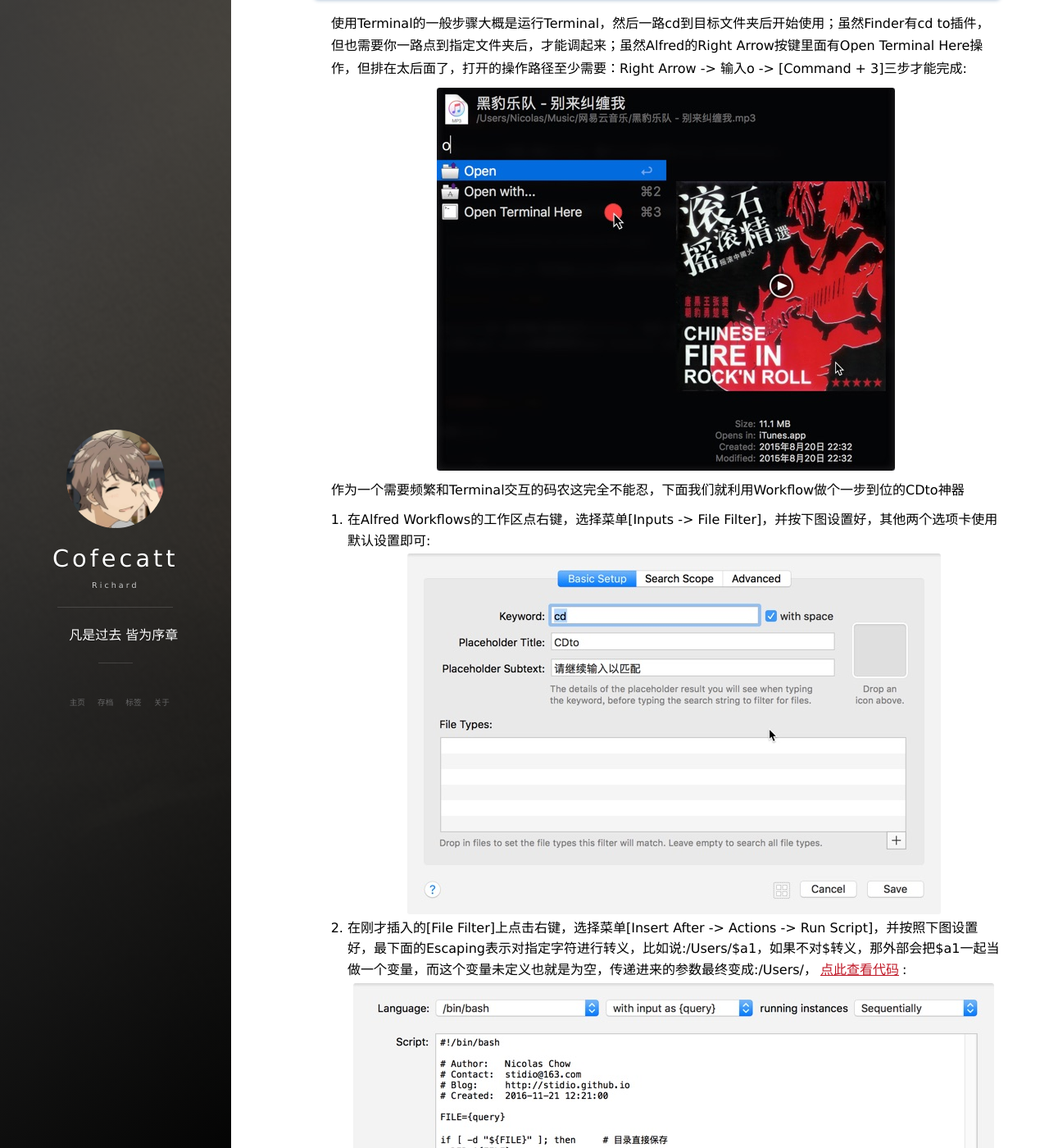
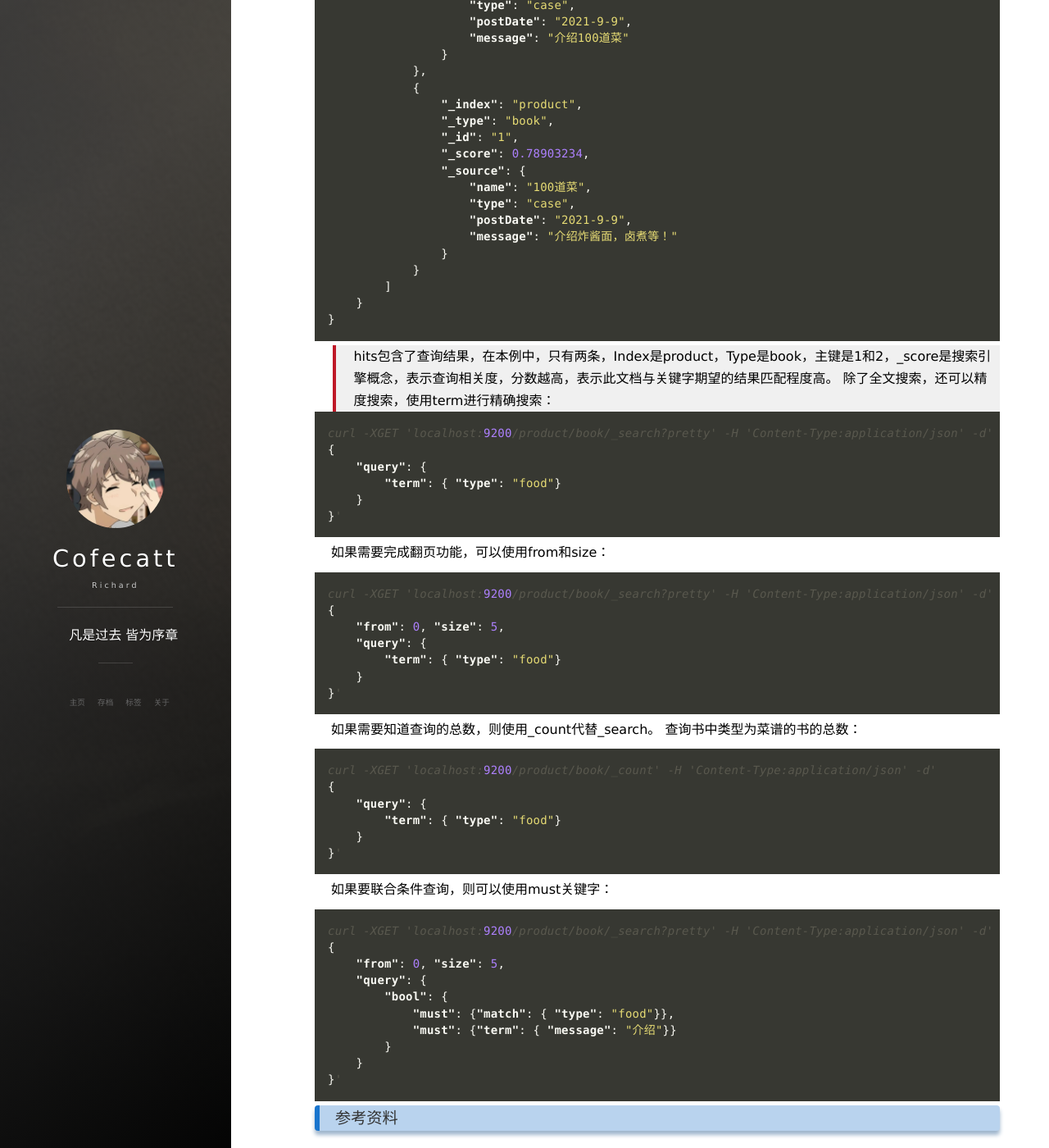
Before and after one commit to cofecatt/cofecatt.github.io, a Jekyll site: the page built from _posts/2021-9-9-elasticsearch.md, in a window 1280 px wide and 1400 px high, scrolled down 5375 px. Shown: the whole window at 82% size. Built offline with Jekyll 4.4.1, drawn with Linux system fonts in a browser that asks for light colours; nearby versions of some CDN libraries; comment, search, counter and statistics services are not loaded; some of the changed text lies outside the part shown.

Commit message:
Update 2021-9-9-elasticsearch.md

````diff
--- a/_posts/2021-9-9-elasticsearch.md
+++ b/_posts/2021-9-9-elasticsearch.md
@@ -18,15 +18,6 @@ Elasticsearch简称ES，是一个全文搜索服务器，也可以作为NoSQL数
 > * ES常常配合传统数据库一起使用，ES用来负责大数据的查询、搜索、统计分析。
 
 
-> ![](/assets/alfred_workflow/06.jpg)
->
-> * `Effective IP`: 查询本机和外网IP地址，解析任意URL和域名的IP地址，同时进行归属地和运营商查询，使用 *python* 实现 [点此下载](https://raw.githubusercontent.com/stidio/Alfred-Workflow/master/Effective%20IP.alfredworkflow){:target="_blank"}
->
-> ![](/assets/alfred_workflow/10.jpg)
-> ![](/assets/alfred_workflow/11.jpg)
-> ![](/assets/alfred_workflow/12.jpg)
-> ![](/assets/alfred_workflow/13.jpg)
->
 
 本文源代码地址：[https://github.com/cofecatt/cofecatt.github.io/blob/main/_posts/2021-9-9-elasticsearch.md](https://github.com/cofecatt/cofecatt.github.io/blob/main/_posts/2021-9-9-elasticsearch.md)，如果喜欢请[Star!](https://github.com/cofecatt/cofecatt.github.io)，谢谢!
 
@@ -179,65 +170,136 @@ curl -XPOST 'localhost:9200/product/book/1/_update?pretty&version=2' -H 'Content
 ```
 可以看到status为409，type字段为version_conflict_engine_exception，表示版本冲突，更新失败。
 
+#### 根据主键删除 ####
+使用DELETE删除指定主键的文档：
+> curl -XDELETE 'localhost:9200/product/book/1?pretty'
+控制台输出：
+```json
+{
+   "found": true,
+   "_index": "product",
+   "_type": "book",
+   "_id": "1",
+   "_version": 10,
+   "result": "delete",
+   "_shards": {
+       "total": 2,
+       "successful": 1,
+       "failed": 0
+   }
+}
+```
+如果删除不存在的文档，found值为false。
 
-？？
-2. 点击Workflows按钮，然后点击最下面的 **+** 按钮，创建一个Blank Workflow，按照提示填入信息:
+#### 搜索文档 ####
+ES提供了强大的搜索功能，搜索参数可以在url后面，也可以放到body中。使用GET方法：
+> curl -G --data-urlencode 'q=message:炸酱面' 'localhost:9200/product/book/_search?pretty'
+或者更通用的POST方法：
+```json
+curl -XPOST 'localhost:9200/product/book/_search?pretty' -H 'Content-Type:application/json' -d'
+{
+    "query": {
+        "match": { "message": "介绍"}
+    }
+}'
+```
+> **注意：** 因为关键字里包含了中文，需要curl进行RUL编码，所以才使用了--data-urlencode 'q=message:炸酱面'，参数 "-G" 表示这是一个GET请求，
+> 如果不加 "-G" ，curl默认发出POST请求，导致ES返回一个406不支持POST请求错误响应。
 
-    ![](/assets/alfred_workflow/02.jpg)
+无论哪种查询，都会有类似如下的响应：
+```json
+{
+    "took": 7,
+    "timed_out": false,
+    "_shards": {
+        "total": 5,
+        "successful": 5,
+        "failed": 0
+    },
+    "hits": {
+        "total": 2,
+        "max_score": 0.789035,
+        "hits": [
+            {
+                "_index": "product",
+                "_type": "book",
+                "_id": "2",
+                "_score": 0.789035,
+                "_source": {
+                    "name": "100道菜",
+                    "type": "case",
+                    "postDate": "2021-9-9",
+                    "message": "介绍100道菜"
+                }
+            },
+            {
+                "_index": "product",
+                "_type": "book",
+                "_id": "1",
+                "_score": 0.78903234,
+                "_source": {
+                    "name": "100道菜",
+                    "type": "case",
+                    "postDate": "2021-9-9",
+                    "message": "介绍炸酱面，卤煮等！"
+                }
+            }
+        ]
+    }
+}
+```
 
-    > **Bundle Id** 作为该Workflow的标识为必填内容，如果不填或与其他重复，有可能造成其不能正常运行
+> hits包含了查询结果，在本例中，只有两条，Index是product，Type是book，主键是1和2，_score是搜索引擎概念，表示查询相关度，分数越高，表示此文档与关键字期望的结果匹配程度高。
+> 除了全文搜索，还可以精度搜索，使用term进行精确搜索：
 
-### Workflow - CDto ###
+```json
+curl -XGET 'localhost:9200/product/book/_search?pretty' -H 'Content-Type:application/json' -d'
+{
+    "query": {
+        "term": { "type": "food"}
+    }
+}'
+```
+如果需要完成翻页功能，可以使用from和size：
+```json
+curl -XGET 'localhost:9200/product/book/_search?pretty' -H 'Content-Type:application/json' -d'
+{
+    "from": 0, "size": 5,
+    "query": {
+        "term": { "type": "food"}
+    }
+}'
+```
+如果需要知道查询的总数，则使用_count代替_search。
+查询书中类型为菜谱的书的总数：
+```json
+curl -XGET 'localhost:9200/product/book/_count' -H 'Content-Type:application/json' -d'
+{
+    "query": {
+        "term": { "type": "food"}
+    }
+}'
+```
+如果要联合条件查询，则可以使用must关键字：
+```json
+curl -XGET 'localhost:9200/product/book/_search?pretty' -H 'Content-Type:application/json' -d'
+{
+    "from": 0, "size": 5,
+    "query": {
+        "bool": {
+            "must": {"match": { "type": "food"}},
+            "must": {"term": { "message": "介绍"}}
+        }
+    }
+}'
+```
 
-使用Terminal的一般步骤大概是运行Terminal，然后一路cd到目标文件夹后开始使用；虽然Finder有cd to插件，但也需要你一路点到指定文件夹后，才能调起来；虽然Alfred的Right Arrow按键里面有Open Terminal Here操作，但排在太后面了，打开的操作路径至少需要：Right Arrow -> 输入o -> [Command + 3]三步才能完成:
-
-![](/assets/alfred_workflow/03.jpg)
-
-作为一个需要频繁和Terminal交互的码农这完全不能忍，下面我们就利用Workflow做个一步到位的CDto神器
-
-1. 在Alfred Workflows的工作区点右键，选择菜单[Inputs -> File Filter]，并按下图设置好，其他两个选项卡使用默认设置即可:
-
-    ![](/assets/alfred_workflow/04.jpg)
-
-2. 在刚才插入的[File Filter]上点击右键，选择菜单[Insert After -> Actions -> Run Script]，并按照下图设置好，最下面的Escaping表示对指定字符进行转义，比如说:/Users/$a1，如果不对$转义，那外部会把$a1一起当做一个变量，而这个变量未定义也就是为空，传递进来的参数最终变成:/Users/，[点此查看代码](https://github.com/stidio/Alfred-Workflow/blob/master/CDto/cdto.bash){:target="_blank"}:
-
-    ![](/assets/alfred_workflow/05.jpg)
-
-### Workflow - Effective IP ###
-
-现在我们使用Python来做个更复杂的例子，[点此查看源码](https://github.com/stidio/Alfred-Workflow/blob/master/Effective%20IP/effectiveip.py){:target="_blank"}，具体分析见下图:
-
-![](/assets/alfred_workflow/07.jpg)
-
-我们基于[Full-featured python library for writing Alfred workflows](https://github.com/deanishe/alfred-workflow/){:target="_blank"}进行开发，具体的内容请参考前面的内容和[官方教程](http://www.deanishe.net/alfred-workflow/tutorial_1.html){:target="_blank"}, 这里我只对两个设置界面进行必要的解释：
-
-1. 主设置界面
-
-    ![](/assets/alfred_workflow/08.jpg)
-
-    > 1. 直接输入ip无参形式是查询本机的本地和公网地址，有参形式是进行DNS解析，因此参数是可选的，需要设置为：[Argument Optional]
-    > 2. 点击Run Behaviour按钮，进行运行行为设置
-
-2. 运行行为设置
-
-    ![](/assets/alfred_workflow/09.jpg)
-
-    > 1. 如果输入发生变化，我们肯定是希望得到之后的结果，因此我们需要即时结束掉之前的查询
-    > 2. 在输入过程中不进行查询，Alfred通过最后一个字符输入延迟来判断输入结束后才进行查询
-
-### 其他事项 ###
-
-![](/assets/alfred_workflow/14.jpg)
-
-> 1. 左边列表区域里点右键选择[Open in Finder]可以打开该Workflow的目录进行文件查看和编辑
-> 2. 点此可以调出调试窗口，查看调试信息
 
 ### 参考资料 ###
 
 [SpringBoot2 精髓 李家智著]
-[Alfred workflow 开发指南](http://myg0u.com/python/2015/05/23/tutorial-alfred-workflow.html){:target="_blank"}
-[JavaScript for OS X Automation by Example](http://developer.telerik.com/featured/javascript-os-x-automation-example/){:target="_blank"}
-[Full-featured python library for writing Alfred workflows](http://www.deanishe.net/alfred-workflow/){:target="_blank"}
+[Elasticsearch 官方文档](https://www.elastic.co/guide/cn/elasticsearch/guide/current/getting-started.html)
+
 
 <br/>
 
````
